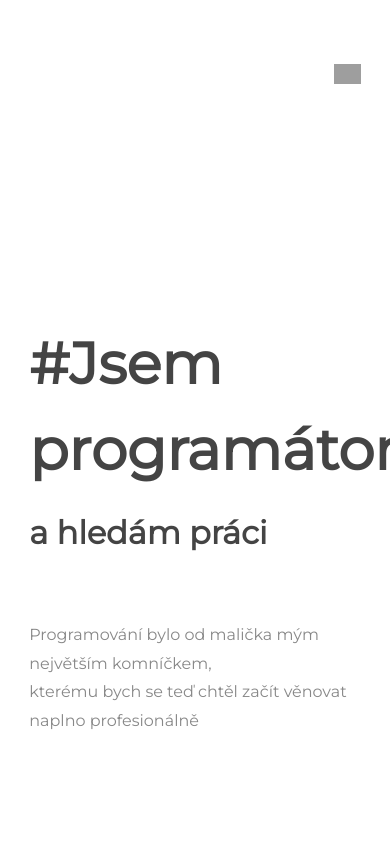
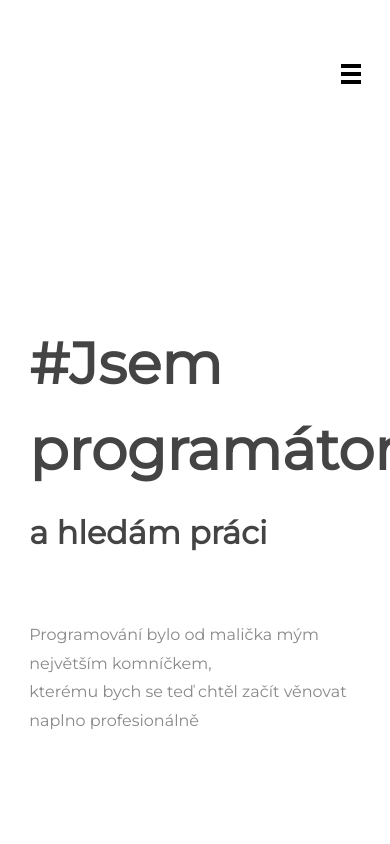
Before and after one commit to petrzabransky/petrzabransky, a React (Create React App) app: page / in a window 390 px wide. Shown: the top 844 px of the page. Built offline with nearby package versions, Linux system fonts and the light colour scheme; grey boxes are pictures that could not be loaded.

Commit message:
Fix Import Image Hamburger

```diff
--- a/src/components/component/nav/Nav.tsx
+++ b/src/components/component/nav/Nav.tsx
@@ -1,13 +1,14 @@
 import "./Nav.scss";
-import Container from "../../layout/container/Container";
+import hamburger from "../../../assets/images/ikony/hamburger.svg";
+import close from "../../../assets/images/ikony/zavrit.svg";
 
 const Nav = () => {
 
 	return (
 		<nav className="nav">
 			<div className="nav__bar">
-				<img className="nav__hamburger nav__icon" src={"./hamburger.svg"} alt="otevřít hlavní menu" />
-				<img className="nav__close nav__icon d-none" src="./img/ikony/zavrit.svg" alt="zavřít hlavní menu" />
+				<img className="nav__hamburger nav__icon" src={hamburger} alt="otevřít hlavní menu" />
+				<img className="nav__close nav__icon d-none" src={close} alt="zavřít hlavní menu" />
 				<ul className="nav__menu">
 					<li className="nav__item"><a className="nav__link nav__link--active" href="#hero">úvod</a></li>
 					<li className="nav__item"><a className="nav__link" href="#reference">reference</a></li>
```
